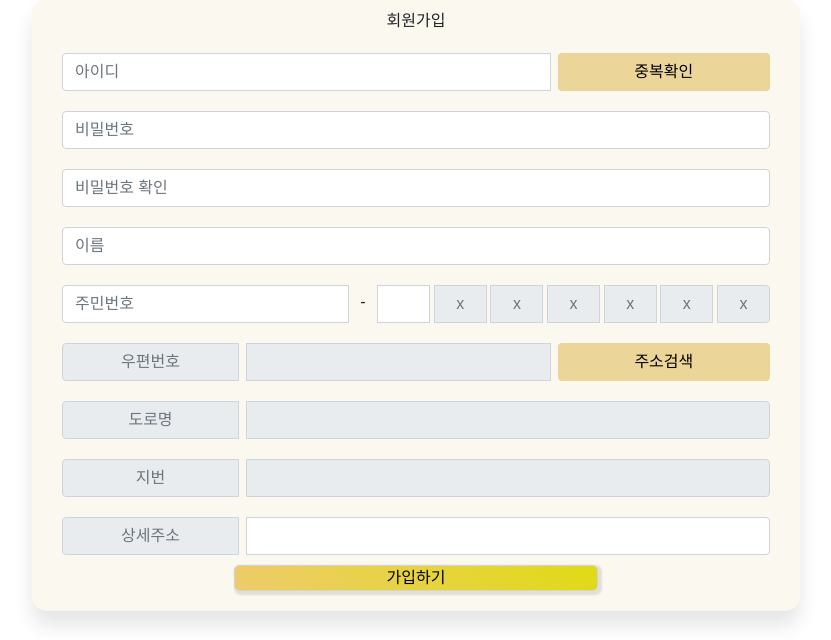
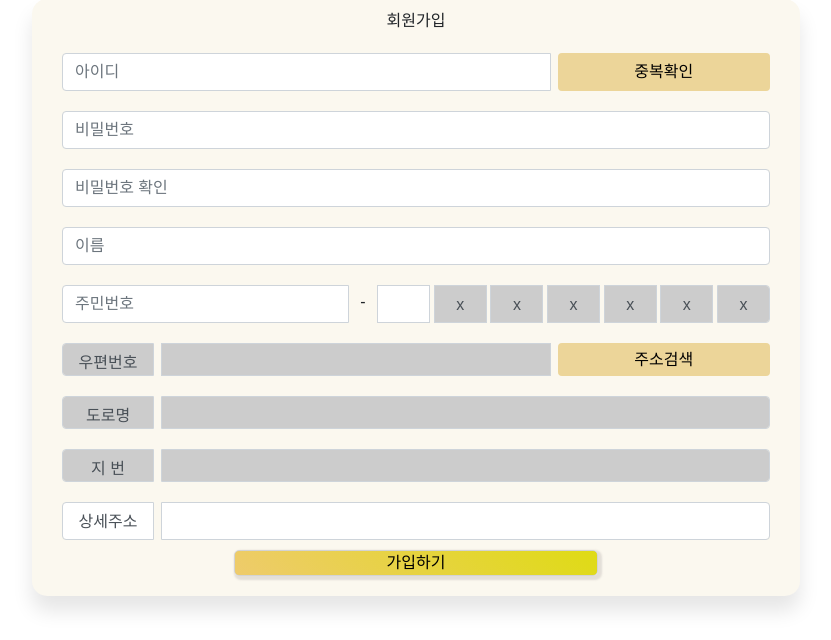
Before and after one commit to myong-hoon/norenja_season2, a Flask app: page /join in a window 1280 px wide. Shown: the part 65-705 px from the top of the page, without its empty margins (224-1055 px from the left). Run offline with Flask 2, Linux system fonts and the light colour scheme; some libraries are stand-ins or nearby versions.

Commit message:
사이드바/헤더/메인페이지/파일이름 등 수정

```diff
--- a/app.py
+++ b/app.py
@@ -6,27 +6,27 @@ app.config["UPLOAD_FOLDER"] = "./static/profile_pics"
 
 @app.route("/")
 def head2er():
-    return render_template("Main01.html")
+    return render_template("main.html")
 
 @app.route("/header")
 def header():
     return render_template("sidebar_header_flottingbtn.html")
 
+@app.route("/footer")
+def footer():
+    return render_template("footer.html")
+
 @app.route("/login")
 def login():
-    return render_template("Login01.html")
+    return render_template("login01.html")
 
 @app.route("/login2")
 def login2():
-    return render_template("Login02.html")
+    return render_template("login02.html")
 
 @app.route("/join")
 def join():
     return render_template("join.html")
 
-@app.route("/test")
-def test():
-    return render_template("address.html")
-
 if __name__ == "__main__":
     app.run("0.0.0.0", port=5000, debug=True)
--- a/static/css/join.css
+++ b/static/css/join.css
@@ -32,6 +32,9 @@
 .join_btn{
   background: #ecd599;
   text-align: center;
+  width: 100%;
+  height: 100%;
+  padding: 0;
 }
 
 .submit_btn{
@@ -47,3 +50,9 @@
 
   background: linear-gradient(-135deg,#dfdb15, #eecb6c);
 }
+.gray_label{
+  width: 25%;
+  padding: 7px 2px 0px 2px ;
+  text-align: center;
+  background-color: #ccc;
+}
--- a/static/js/join_addressAPI.js
+++ b/static/js/join_addressAPI.js
@@ -8,8 +8,8 @@ function execDaumPostcode() {
 
             // 도로명 주소의 노출 규칙에 따라 주소를 표시한다.
             // 내려오는 변수가 값이 없는 경우엔 공백('')값을 가지므로, 이를 참고하여 분기 한다.
-            var roadAddr = data.roadAddress; // 도로명 주소 변수
-            var extraRoadAddr = ''; // 참고 항목 변수
+             let roadAddr = data.roadAddress; // 도로명 주소 변수
+             let extraRoadAddr = ''; // 참고 항목 변수
 
             // 법정동명이 있을 경우 추가한다. (법정리는 제외)
             // 법정동의 경우 마지막 문자가 "동/로/가"로 끝난다.
@@ -25,24 +25,26 @@ function execDaumPostcode() {
                 extraRoadAddr = ' (' + extraRoadAddr + ')';
             }
 
+
+
             // 도로명주소 + 참고항목
             roadAddr = roadAddr + extraRoadAddr
             // 우편번호와 주소 정보를 해당 필드에 넣는다.
-            document.getElementById('postcode').value = data.zonecode;
-            document.getElementById("roadAddress").value = roadAddr;
-            document.getElementById("jibunAddress").value = data.jibunAddress;
+            document.getElementById('postcode').innerText = data.zonecode;
+            document.getElementById("roadAddress").innerText = roadAddr;
+            document.getElementById("jibunAddress").innerText = data.jibunAddress;
+            document.getElementById("sigungu").value = data.sigungu
 
 
-
-            // var guideTextBox = document.getElementById("guide");
+            //  let guideTextBox = document.getElementById("guide");
             // // 사용자가 '선택 안함'을 클릭한 경우, 예상 주소라는 표시를 해준다.
             // if (data.autoRoadAddress) {
-            //     var expRoadAddr = data.autoRoadAddress + extraRoadAddr;
+            //      let expRoadAddr = data.autoRoadAddress + extraRoadAddr;
             //     guideTextBox.innerHTML = '(예상 도로명 주소 : ' + expRoadAddr + ')';
             //     guideTextBox.style.display = 'block';
 
             // } else if (data.autoJibunAddress) {
-            //     var expJibunAddr = data.autoJibunAddress;
+            //      let expJibunAddr = data.autoJibunAddress;
             //     guideTextBox.innerHTML = '(예상 지번 주소 : ' + expJibunAddr + ')';
             //     guideTextBox.style.display = 'block';
             // } else {
--- /dev/null
+++ b/static/js/login02.js
@@ -0,0 +1,3 @@
+$(document).ready(function (){
+    $("#cont").load('header')
+});
--- /dev/null
+++ b/static/js/main.js
@@ -0,0 +1,3 @@
+$(document).ready(function (){
+    $("#cont").load('header')
+});
--- a/templates/join.html
+++ b/templates/join.html
@@ -22,6 +22,9 @@
 </head>
 
 <body>
+  <div id="cont">
+
+  </div>
 
   <div class="wrapper">
     <div class="title">회원가입</div>
@@ -50,59 +53,53 @@
         </span>
         <input type="text" class="form-control" placeholder="" style="width: 7%; padding: 0; text-align: center;">
         <span style="width: 0.5%;"></span>
-        <input type="text" class="form-control nn" placeholder="x" style="width: 7%; padding: 0; text-align: center;"
-          readonly>
+        <label class="form-control gray_label" style="width: 7%;">x</label>
         <span style="width: 0.5%;"></span>
-        <input type="text" class="form-control nn" placeholder="x" style="width: 7%; padding: 0; text-align: center;"
-          readonly>
+        <label class="form-control gray_label" style="width: 7%;">x</label>
         <span style="width: 0.5%;"></span>
-        <input type="text" class="form-control nn" placeholder="x" style="width: 7%; padding: 0; text-align: center;"
-          readonly>
+        <label class="form-control gray_label" style="width: 7%;">x</label>
         <span style="width: 0.5%;"></span>
-        <input type="text" class="form-control nn" placeholder="x" style="width: 7%; padding: 0; text-align: center;"
-          readonly>
+        <label class="form-control gray_label" style="width: 7%;">x</label>
         <span style="width: 0.5%;"></span>
-        <input type="text" class="form-control nn" placeholder="x" style="width: 7%; padding: 0; text-align: center;"
-          readonly>
+        <label class="form-control gray_label" style="width: 7%;">x</label>
         <span style="width: 0.5%;"></span>
-        <input type="text" class="form-control nn" placeholder="x" style="width: 7%; padding: 0; text-align: center;"
-          readonly>
+        <label class="form-control gray_label" style="width: 7%;">x</label>
       </div>
 
       <div class="input-group join_input">
-        <input type="text" class="form-control nn" placeholder="우편번호" style="width: 25%; padding: 0; text-align: center;"
-        readonly>
-      <span class="input-group-btn" style="width: 1%;"></span>
-      <input type="text" id="postcode" class="form-control" style="width: 43%;" placeholder="" readonly>
-      <span class="input-group-btn" style="width: 1%;"></span>
+        <label class="form-control gray_label">우편번호</label>
+        <span class="input-group-btn" style="width: 1%;"></span>
+        <label class="form-control gray_label" id="postcode" style="width: 43%;"></label>
+        <span class="input-group-btn" style="width: 1%;"></span>
         <span class="input-group-btn" style="width: 30%;">
-          <button class="btn btn-default join_btn" type="button" style="width: 100%;" onclick="execDaumPostcode()">주소검색</button>
+          <button class="btn btn-default join_btn" type="button"
+            onclick="execDaumPostcode()">주소검색</button>
         </span>
       </div>
 
       <div class="input-group join_input">
-        <input type="text" class="form-control nn" placeholder="도로명" style="width: 25%; padding: 0; text-align: center;"
-          readonly>
+        <label class="form-control gray_label">도로명</label>
         <span class="input-group-btn" style="width: 1%;"></span>
-        <input type="text" id="roadAddress" class="form-control" style="width: 74%;" placeholder="" readonly>
+        <label class="form-control gray_label" id="roadAddress" style="width: 74%;"></label>
       </div>
 
       <div class="input-group join_input">
-        <input type="text" class="form-control nn" placeholder="지번" style="width: 25%; padding: 0; text-align: center;"
-          readonly>
+        <label class="form-control gray_label">지 번</label>
         <span class="input-group-btn" style="width: 1%;"></span>
-        <input type="text" id="jibunAddress" class="form-control" style="width: 74%;" placeholder="" readonly>
+        <label class="form-control gray_label" id="jibunAddress" style="width: 74%;"></label>
       </div>
 
       <div class="input-group join_input">
-        <input type="text" class="form-control nn" placeholder="상세주소" style="width: 25%; padding: 0; text-align: center;"
-          readonly>
+        <label class="form-control gray_label" style="background-color: white;">상세주소</label>
         <span class="input-group-btn" style="width: 1%;"></span>
         <input type="text" class="form-control" style="width: 74%;" placeholder="">
       </div>
 
-      <button class="input-group submit_btn" >가입하기</button>
+      <button class="input-group submit_btn">가입하기</button>
     </div>
+
+    <input type="text" id="sigungu" readonly style="display: none;">
+
   </div>
 
   <div id="footer">
```
Also changed, not shown: static/css/sidebar_header_flottingbtn.css (+12 -18 lines), static/js/sidebar_header_flottingbtn.js (+30 -12 lines), templates/Login01.html (+5 -2 lines), templates/Login02.html (+5 -2 lines), templates/main.html (renamed from templates/Main01.html, +4 -4 lines), templates/sidebar_header_flottingbtn.html (+13 -33 lines), static/css/main.css (renamed from static/css/main01.css), static/js/login01.js (renamed from static/js/main01.js), templates/footer.html (added).
